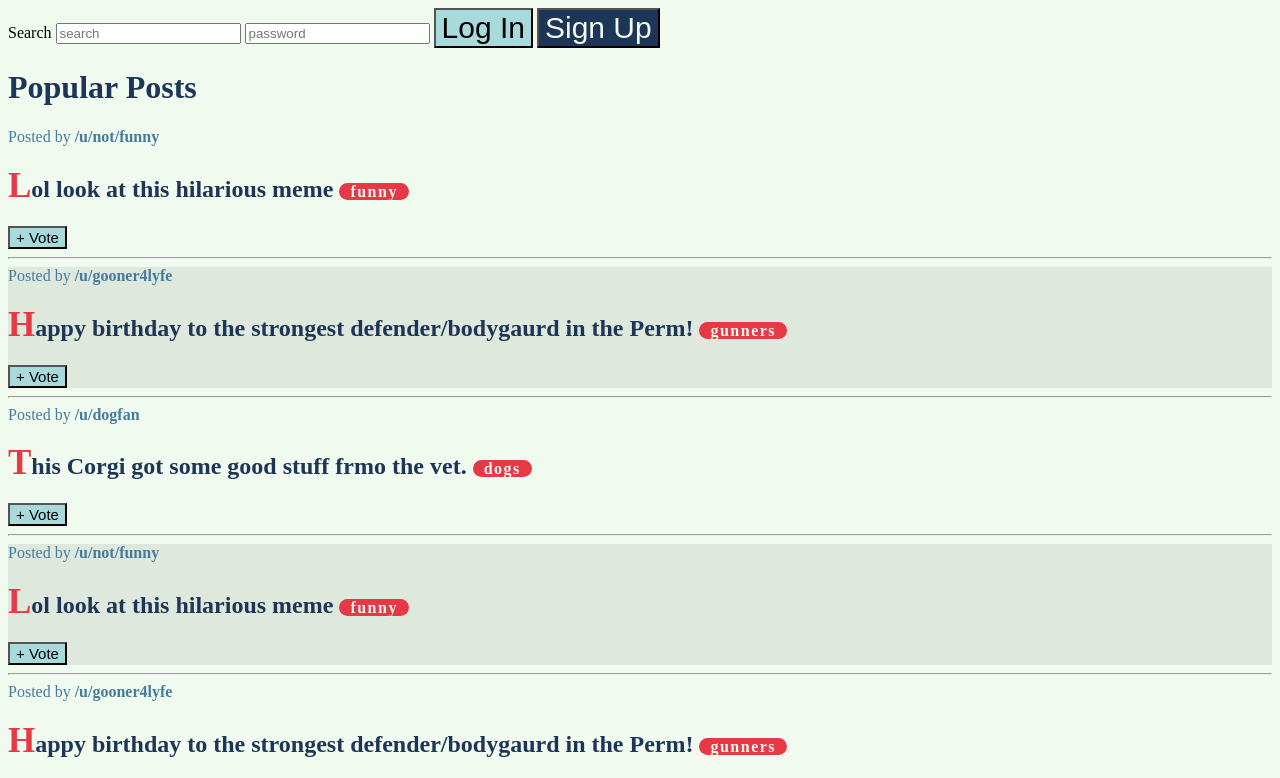
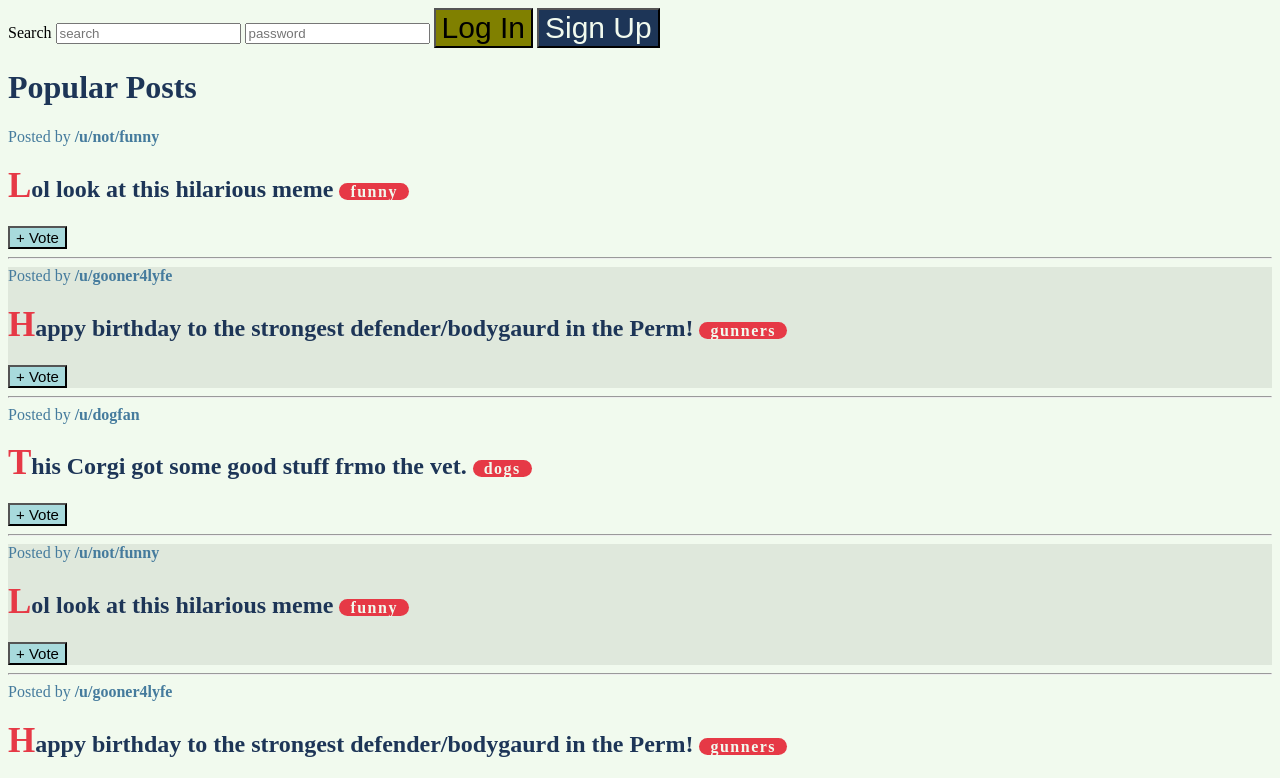
Before and after one commit to MikeGarra/LearningCSS, a plain HTML site: page PsuedoElements/index.html in a window 1280 px wide. In both pictures the pointer is over the button "Log In". Shown: the top 778 px of the page. Drawn offline with Linux system fonts and the light colour scheme.

Commit message:
Add files via upload

```diff
--- a/PsuedoElements/app.css
+++ b/PsuedoElements/app.css
@@ -16,7 +16,6 @@ button {
 #signup {
     background-color: #1d3557;
     color: #f1faee;
-
 }
 
 h1,
@@ -100,3 +99,7 @@ p::selection {
     background-color: #fcbf49;
     color: red;
 }
+
+button:hover {
+    background-color: olive;
+}
```
